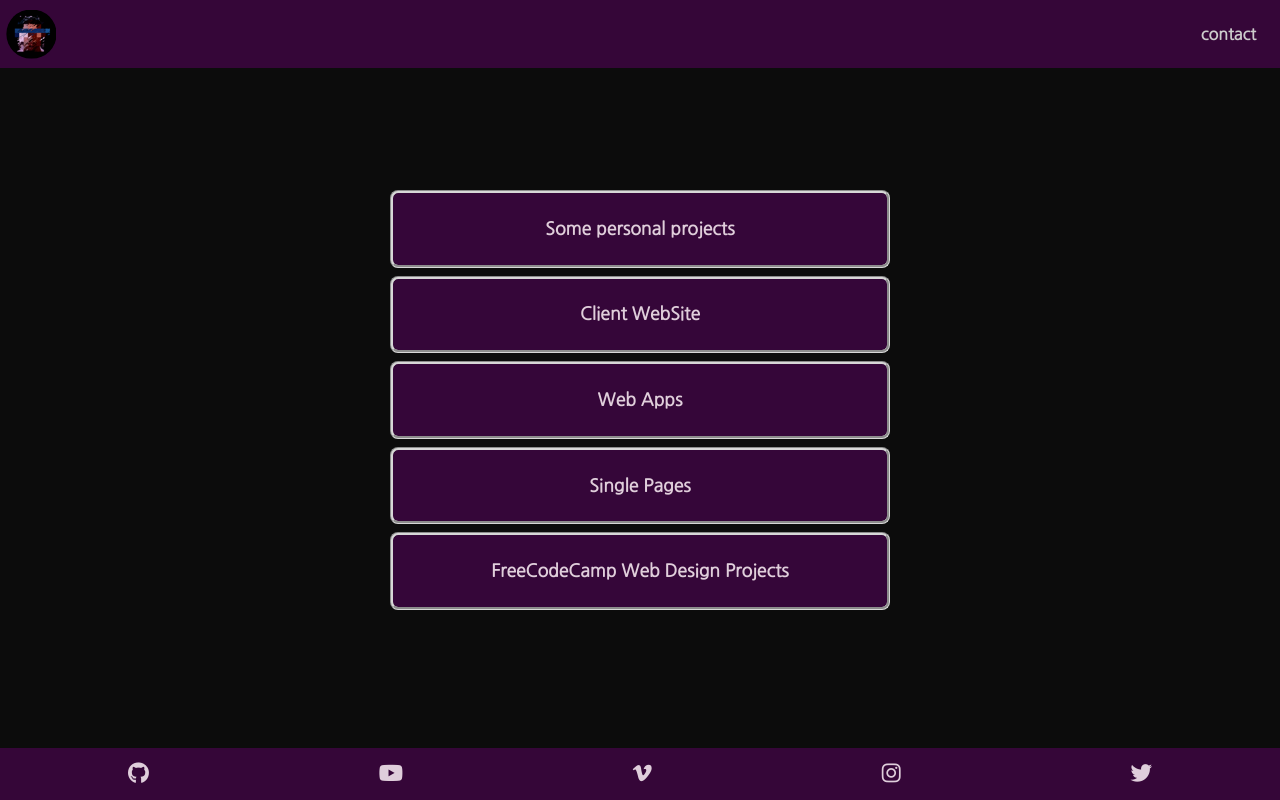
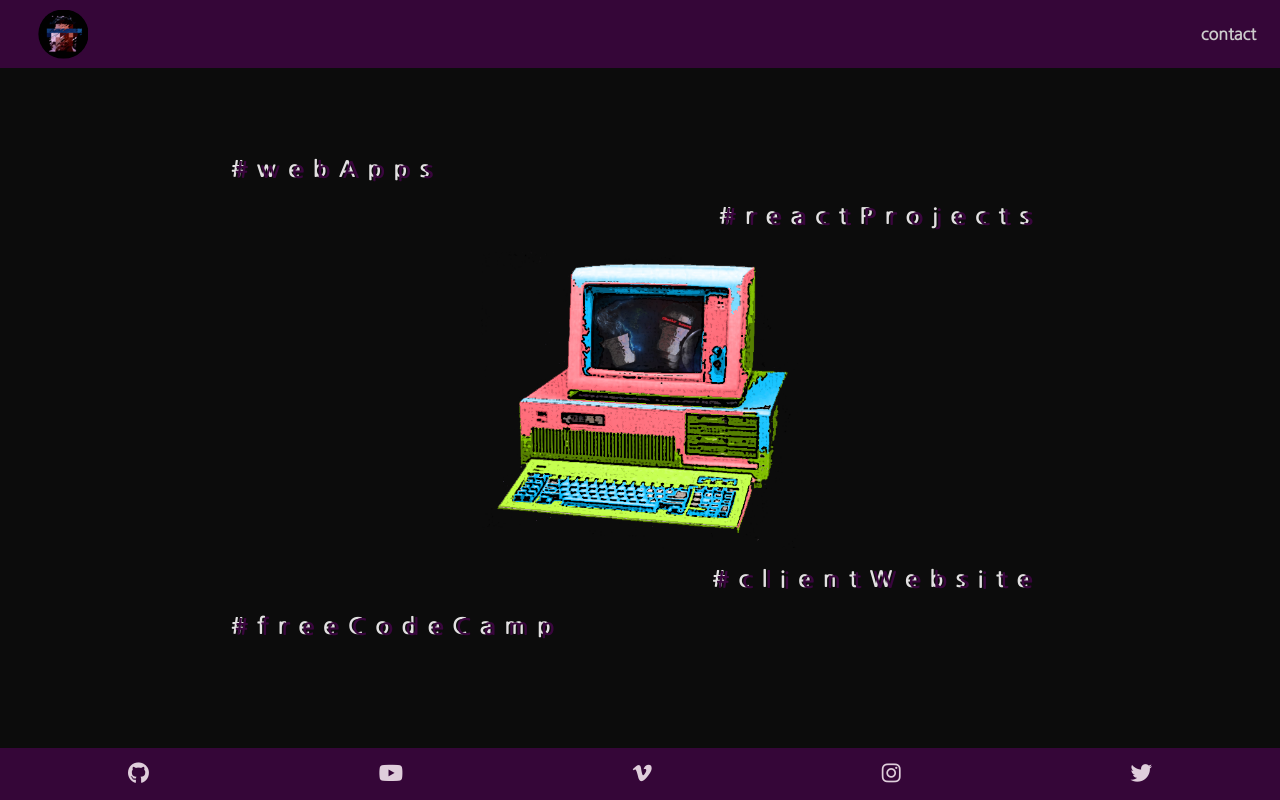
Before and after one commit to CharlyBGood/charlybgoodmundo, a React (Create React App) app: page /DevPortfolio in a window 1280 px wide. Built offline with nearby package versions, Linux system fonts and the light colour scheme.

Commit message:
modify devPortfolio component

```diff
--- a/src/components/Content.js
+++ b/src/components/Content.js
@@ -13,14 +13,14 @@
           #cRaZyCollaGe$
         </NavLink>
       </div>
-      <NavLink to="/">
+
         <img
           className="img"
           id="header-img"
           src={ImgCenter}
           alt="Charly BGood Logo"
         />
-      </NavLink>
+
       <div className="decoration_words">
         <NavLink className="item item_1" to="/DevPortfolio">
           #dev_Portfolio
--- a/src/components/DevPortfolio.js
+++ b/src/components/DevPortfolio.js
@@ -1,44 +1,46 @@
 import "../stylesheets/DevPortfolio.css";
+import { NavLink } from "react-router-dom";
+import ImgComputer from "../img/img-computer.png";
 
 function DevPortfolio() {
   return (
-    <main className="projects-container">
-      <div className="card-container">
-        <div className="card card-1">
-          <a href="/" rel="noreferrer" target="_blank">
-            Some personal projects
-          </a>
-        </div>
-        <div className="card card-2">
+    <div className="img_container">
+      <div className="decoration_words">
         <a
-            href="https://estarsiempreseguros.com.ar/"
-            rel="noreferrer"
+          className="item item_1"
+          href="/"
+          rel="noopener noreferrer"
           target="_blank"
         >
-            Client WebSite
+          #webApps
         </a>
-        </div>
-        <div className="card card-3">
-          <a href="/" rel="noreferrer" target="_blank">
-            Web Apps
+        <NavLink className="item item_2" to="/">
+          #reactProjects
+        </NavLink>
+
+        <img
+          className="img_center item_3"
+          src={ImgComputer}
+          alt="Charly BGood Logo"
+        />
+        <a
+          className="item item_2"
+          href="https://estarsiempreseguros.com.ar/"
+          target="_BLANK"
+          rel="noopener noreferrer"
+        >
+          #clientWebsite
         </a>
-        </div>
-        <div className="card card-4">
-          <a href="/" rel="noreferrer" target="_blank">
-            Single Pages
-          </a>
-        </div>
-        <div className="card card-5">
         <a
+          className="item item_1"
           href="https://charlybgood.github.io/freecodecamp/"
-            rel="noreferrer"
-            target="_blank"
+          target="_BLANK"
+          rel="noopener noreferrer"
         >
-            FreeCodeCamp Web Design Projects
+          #freeCodeCamp
         </a>
       </div>
     </div>
-    </main>
   );
 }
 
--- a/src/stylesheets/DevPortfolio.css
+++ b/src/stylesheets/DevPortfolio.css
@@ -1,70 +1,8 @@
-.projects-container {
-  /* background: url('../img/code3.png') no-repeat center center;    */
-  background-size: contain;
-  display: flex;
-  flex-direction: column;
-  justify-content: center;
-  width: 95%;
-  height: 100vh;
-  margin: 0 auto;
+.img_center {
+  width: 25vw;
 }
-
-.card-container {
-  width: 85%;
-  margin: 0 auto;
-  display: flex;
-  flex-wrap: wrap;
-  justify-content: space-around;
-  padding: 1em;
-  gap: 0.5em;
-}
-
-.card {
-  width: 50%;
-  padding: 1em;
-  background-color: var(--col-rd);
-  /* background: url("../img/code3.gif") no-repeat center center; */
-  background-size: cover;
-  opacity: 0.9;
-  border: 1px solid var(--col-grn);
-  border-style: groove;
-  border-radius: 0.5em;
-  cursor: pointer;
-}
-
-.card:hover {
-  margin: 1em 2em;
-  transition: 1s;
-}
-
-.card a {
-  /* background: url('../img/headerlogo.png') no-repeat center center; */
-  background-size: contain;
-  display: block;
-  width: 100%;
-  height: 100%;
-  text-decoration: none;
-  color: var(--col-whp);
-  text-align: center;
-  margin: 0.5em auto;
-  font-size: 1.1em;
-}
-
-.card img {
-  border-radius: 0.6em;
-  width: 100%;
-}
-
 /* MEDIA QUERIES */
 
-@media screen and (max-width: 800px) {
-  .card-container {
-    flex-direction: column;
-    align-content: center;
-    margin: 0 auto;
-  }
+/* @media screen and (max-width: 800px) {
 
-  .card {
-    width: 80%;
-  }
-}
+} */
--- a/src/stylesheets/Navbar.css
+++ b/src/stylesheets/Navbar.css
@@ -18,6 +18,7 @@
 .header-logo {
   border-radius: 3em;
   padding: 0.4em;
+  margin-left: 2em;
 }
 .nav-link_1 {
   display: flex;
```
Also changed, not shown: src/img/img-computer.png, 1 other file (tests, documents, lock files or other folders). Lines whose indentation alone changed are shown as unchanged.
